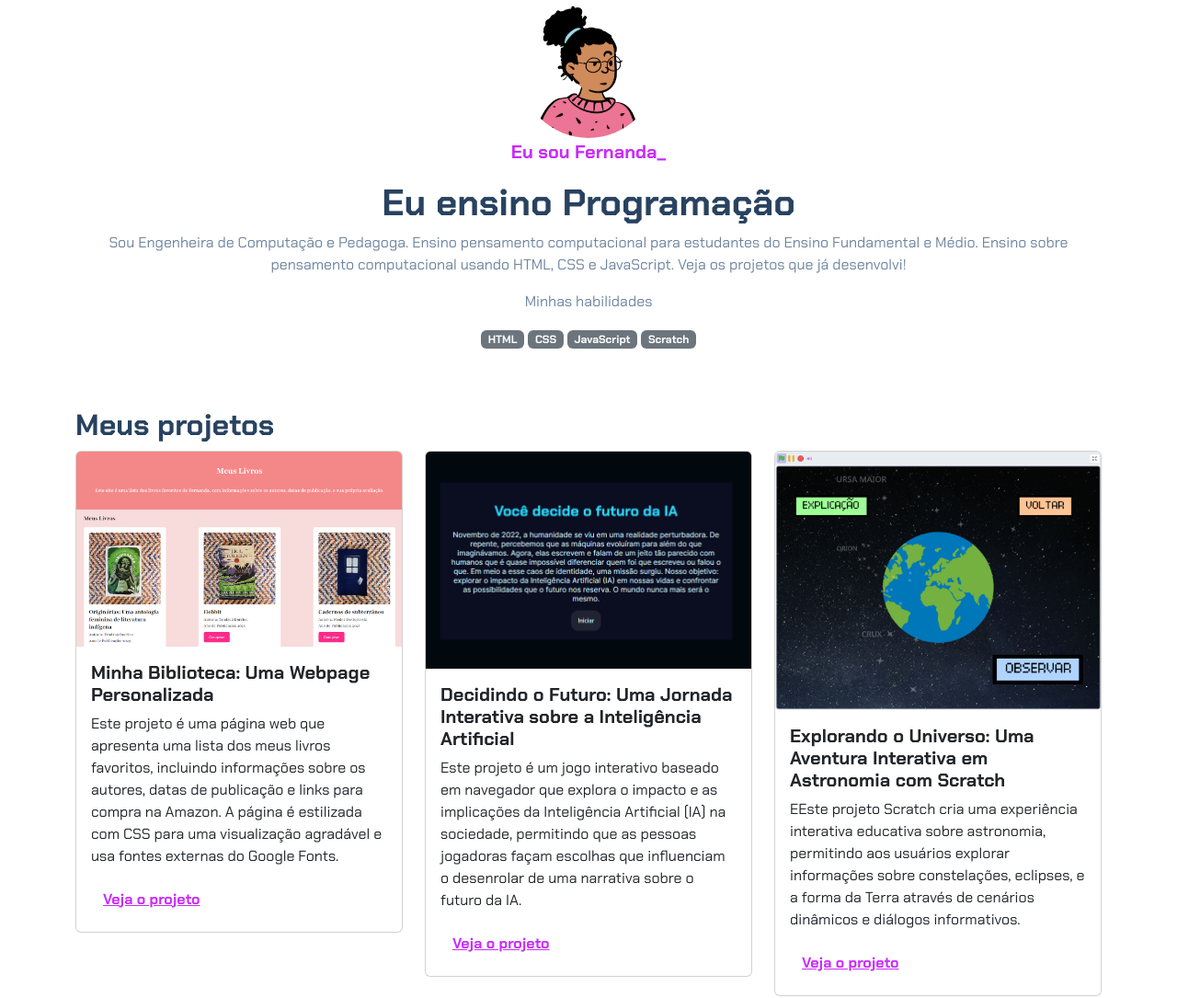
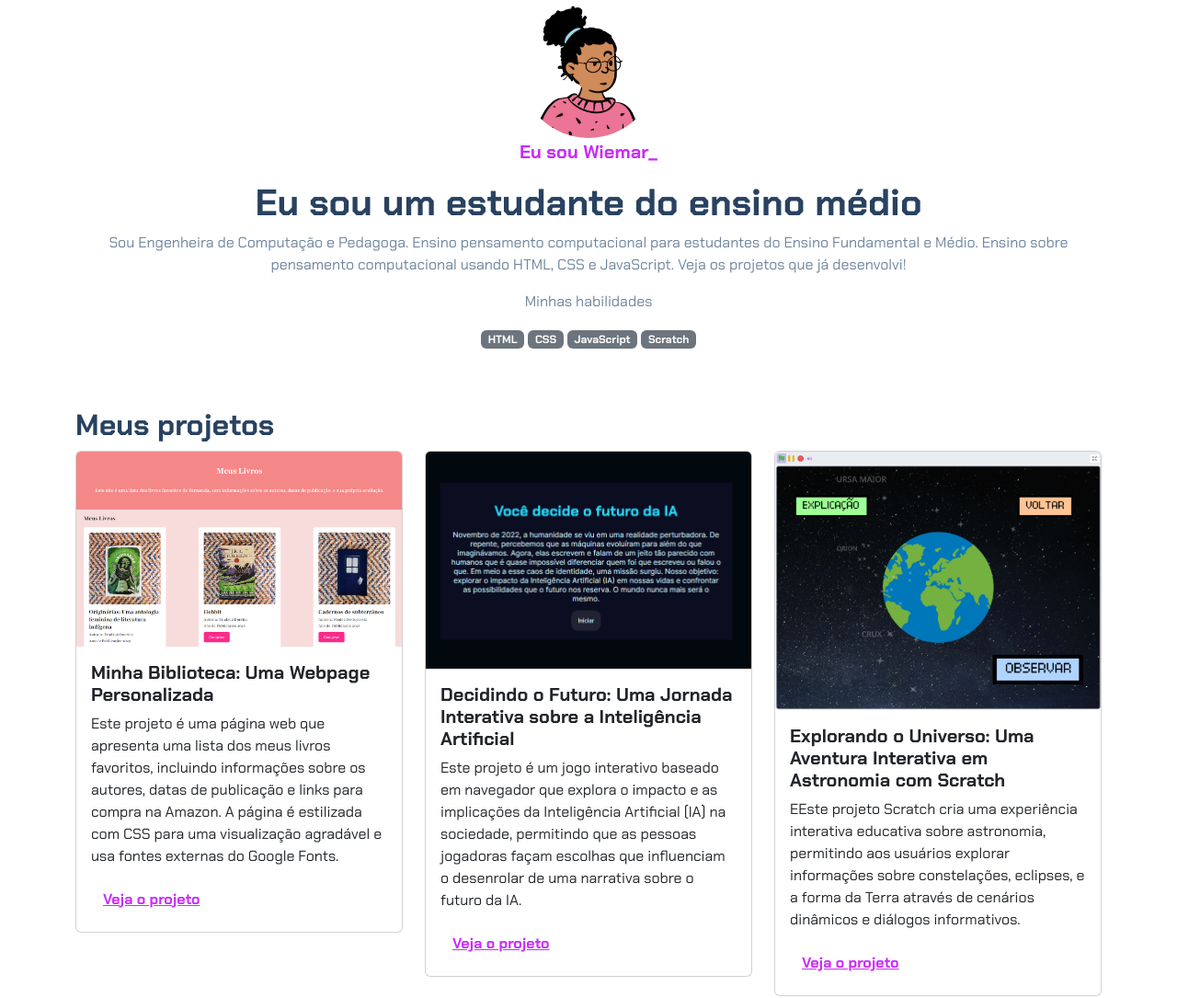
Before and after one commit to wiemar0/portifolio-wiemar, a plain HTML site: page index.html in a window 1280 px wide. Shown: the top 1085 px of the page at 92% size. Drawn offline with nearby package versions, Linux system fonts and the light colour scheme.

Commit message:
Update index.html

```diff
--- a/index.html
+++ b/index.html
@@ -14,8 +14,8 @@
     <header class="container text-center">
         <img src="img/avatar-perfil.png" alt="avatar da Fernanda" class="rounded-circle" width="150" height="150"
             srcset="">
-        <p class="lead">Eu sou Fernanda_</p>
-        <h1>Eu ensino Programação</h1>
+        <p class="lead">Eu sou Wiemar_</p>
+        <h1>Eu sou um estudante do ensino médio</h1>
         <p>Sou Engenheira de Computação e Pedagoga. Ensino pensamento computacional para estudantes do Ensino
             Fundamental e Médio. Ensino sobre pensamento computacional usando HTML, CSS e JavaScript. Veja os projetos
             que já desenvolvi!</p>
```
